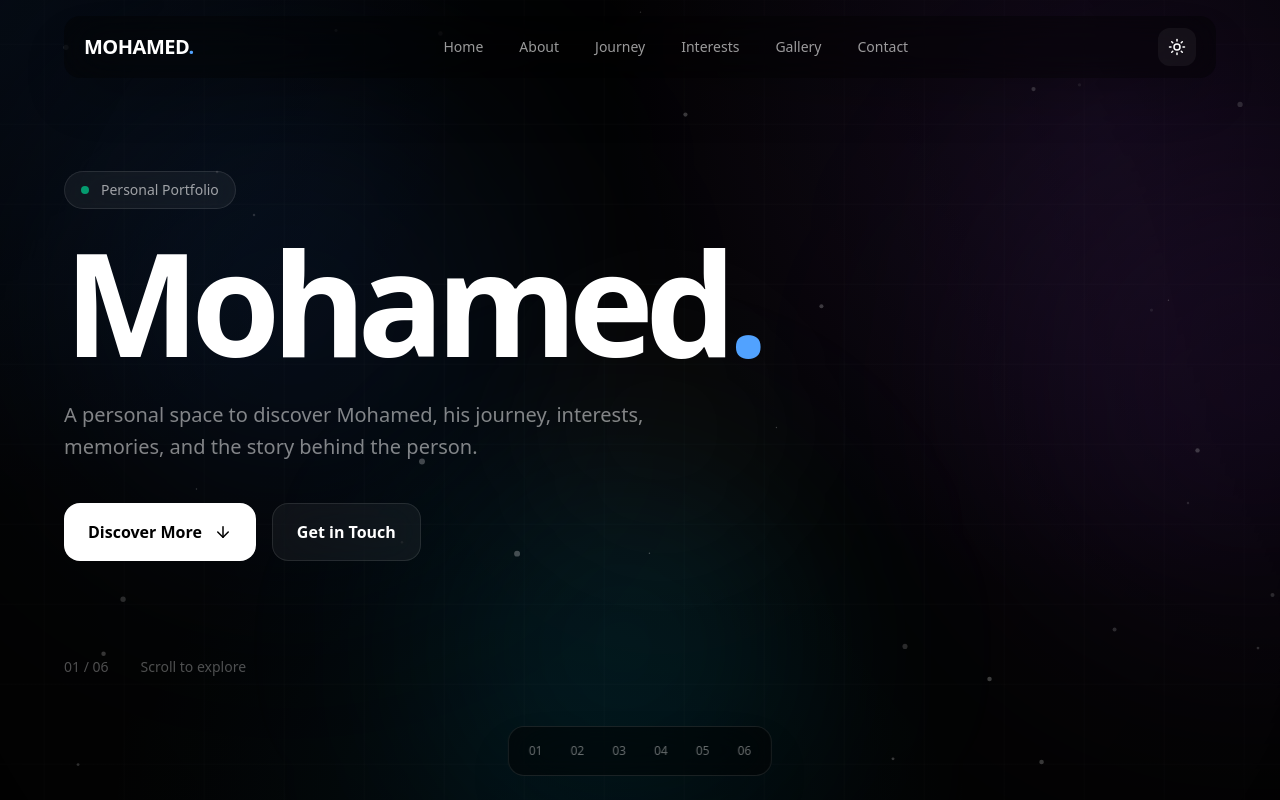
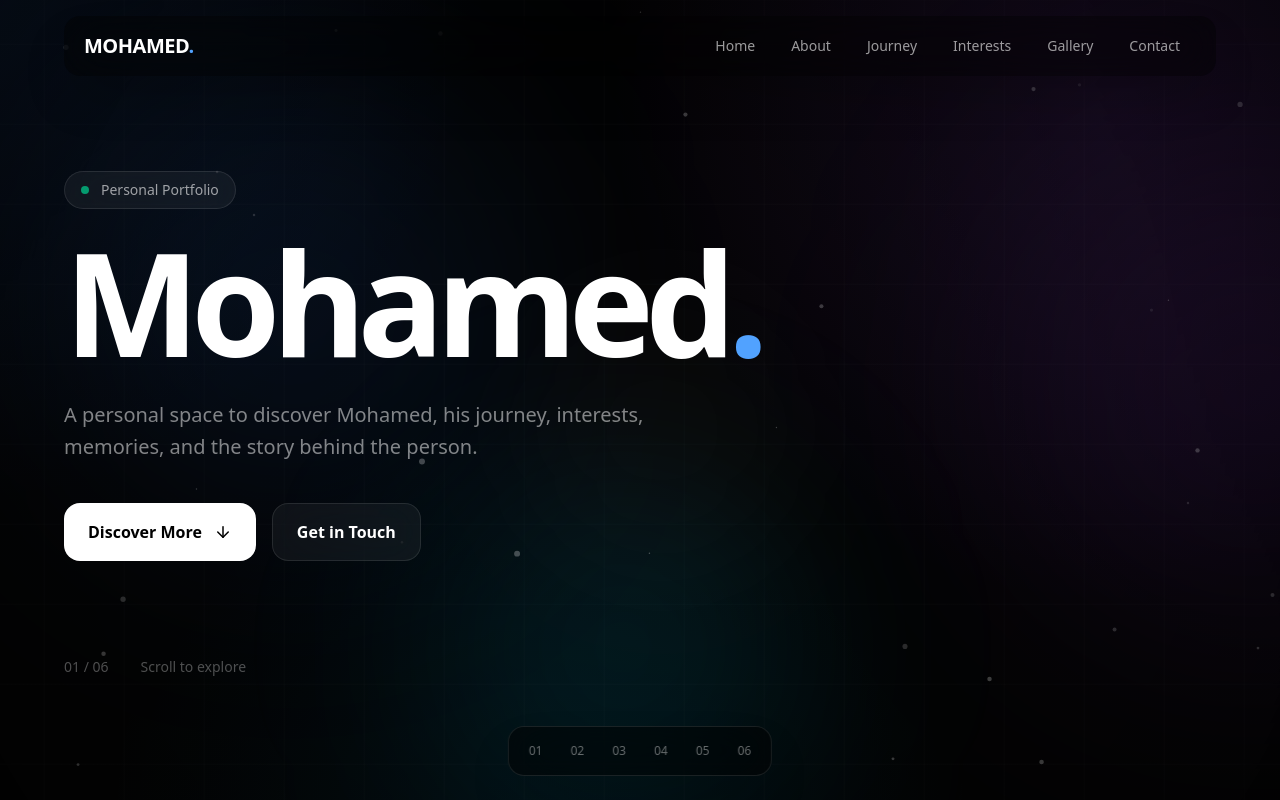
Before and after one commit to yacine-x-coder/Mohamed, a Next.js app: page / in a window 1280 px wide. Shown: the top 800 px of the page. Built offline with nearby package versions, Linux system fonts and the light colour scheme.

Commit message:
Refactor Navbar component for improved structure

```diff
--- a/component/Navbar.tsx
+++ b/component/Navbar.tsx
@@ -1,7 +1,7 @@
 "use client";
 
-import { Menu, Moon, Sun, X } from "lucide-react";
-import { useEffect, useState } from "react";
+import { Menu, X } from "lucide-react";
+import { useState } from "react";
 
 const links = [
   { name: "Home", href: "/#home" },
@@ -14,39 +14,6 @@ const links = [
 
 export default function Navbar() {
   const [mobileOpen, setMobileOpen] = useState(false);
-  const [dark, setDark] = useState(true);
-
-  useEffect(() => {
-    const saved = localStorage.getItem("theme");
-
-    if (saved === "light") {
-      setDark(false);
-      document.body.classList.add("light-mode");
-      document.body.classList.remove("dark-mode");
-    } else {
-      setDark(true);
-      document.body.classList.add("dark-mode");
-      document.body.classList.remove("light-mode");
-    }
-  }, []);
-
-  const toggleTheme = () => {
-    setDark((current) => {
-      const next = !current;
-
-      if (next) {
-        document.body.classList.remove("light-mode");
-        document.body.classList.add("dark-mode");
-        localStorage.setItem("theme", "dark");
-      } else {
-        document.body.classList.remove("dark-mode");
-        document.body.classList.add("light-mode");
-        localStorage.setItem("theme", "light");
-      }
-
-      return next;
-    });
-  };
 
   return (
     <header className="fixed left-0 right-0 top-0 z-50">
@@ -60,18 +27,22 @@ export default function Navbar() {
           shadow-2xl
           backdrop-blur-xl
           transition-all duration-500
-          light-navbar
         "
       >
         {/* Logo */}
         <a
           href="/#home"
-          className="text-xl font-black tracking-tight text-white light-text"
+          className="
+            text-xl font-black tracking-tight
+            text-white
+            transition-all duration-300
+            hover:text-blue-400
+          "
         >
           MOHAMED<span className="text-blue-400">.</span>
         </a>
 
-        {/* Desktop */}
+        {/* Desktop Navigation */}
         <nav className="hidden items-center gap-1 md:flex">
           {links.map((link) => (
             <a
@@ -84,7 +55,6 @@ export default function Navbar() {
                 transition-all duration-300
                 hover:bg-white/10
                 hover:text-white
-                light-nav-link
               "
             >
               {link.name}
@@ -92,26 +62,7 @@ export default function Navbar() {
           ))}
         </nav>
 
-        <div className="flex items-center gap-2">
-          {/* THEME BUTTON */}
-          <button
-            type="button"
-            onClick={toggleTheme}
-            className="
-              rounded-xl
-              bg-white/5
-              p-2.5
-              text-white
-              transition-all duration-300
-              hover:bg-white/10
-              light-theme-button
-            "
-            aria-label="Toggle theme"
-          >
-            {dark ? <Sun size={18} /> : <Moon size={18} />}
-          </button>
-
-          {/* MOBILE */}
+        {/* Mobile Menu Button */}
         <button
           type="button"
           onClick={() => setMobileOpen((value) => !value)}
@@ -120,17 +71,17 @@ export default function Navbar() {
             bg-white/5
             p-2.5
             text-white
+            transition-all duration-300
+            hover:bg-white/10
             md:hidden
-              light-theme-button
           "
           aria-label="Toggle menu"
         >
           {mobileOpen ? <X size={20} /> : <Menu size={20} />}
         </button>
       </div>
-      </div>
 
-      {/* Mobile menu */}
+      {/* Mobile Navigation */}
       {mobileOpen && (
         <div
           className="
@@ -140,7 +91,7 @@ export default function Navbar() {
             p-3
             shadow-2xl
             backdrop-blur-xl
-            light-mobile-menu
+            md:hidden
           "
         >
           {links.map((link) => (
@@ -153,10 +104,9 @@ export default function Navbar() {
                 px-4 py-3
                 text-sm
                 text-white/70
-                transition-all
+                transition-all duration-300
                 hover:bg-white/10
                 hover:text-white
-                light-nav-link
               "
             >
               {link.name}
```
Lines whose indentation alone changed are shown as unchanged.
